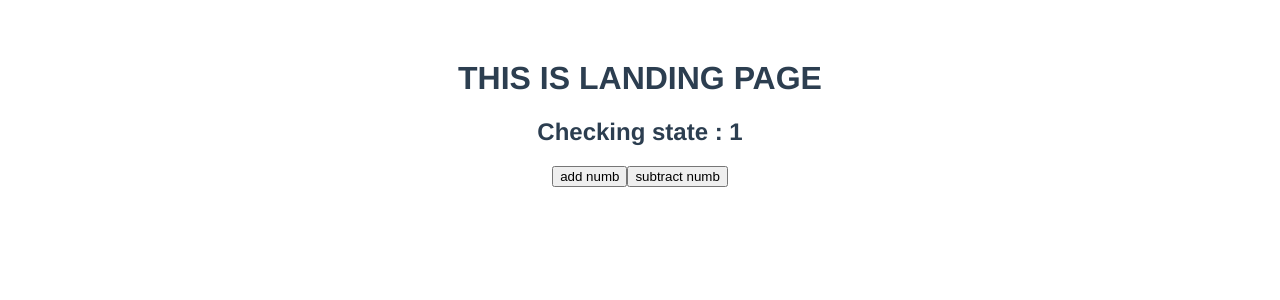
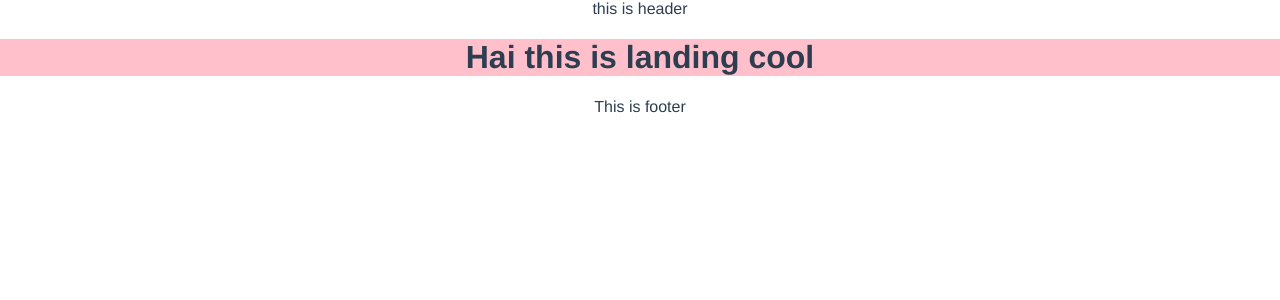
Before and after one commit to mfaisalghozi/warung-ide-2021, a Vue app in the folder frontend/: page /#/ in a window 1280 px wide. Shown: the top 300 px of the page. Built offline with nearby package versions, Linux system fonts and the light colour scheme.

Commit message:
feat: initate first landing page

```diff
--- a/frontend/config/webpack/webpack.dev.js
+++ b/frontend/config/webpack/webpack.dev.js
@@ -2,6 +2,7 @@ const HtmlWebpackPlugin = require("html-webpack-plugin");
 const path = require("path");
 const common = require("./webpack.common");
 const { merge } = require("webpack-merge");
+const { webpack } = require("webpack");
 
 module.exports = merge(common, {
   mode: "development",
@@ -10,15 +11,20 @@ module.exports = merge(common, {
     path: path.resolve(__dirname, "dist")
   },
   devServer: {
+    port: 8080,
     client: {
       webSocketTransport: 'ws',
-    }
+    },
+    hot: true,
   },
   plugins: [
     new HtmlWebpackPlugin({
       template: "./public/index.html"
-    })
+    }),
   ],
+  optimization: {
+    runtimeChunk: 'single',
+  },
   module: {
     rules: [
       { test: /\.css$/, use: ["vue-style-loader", "css-loader"] },
--- a/frontend/package.json
+++ b/frontend/package.json
@@ -3,8 +3,8 @@
   "version": "0.1.0",
   "private": true,
   "scripts": {
-    "dev": "webpack-dev-server --mode development --config config/webpack/webpack.dev.js --open",
-    "build-pack": "cross-env NODE_ENV=development webpack --config config/webpack/webpack.prod.js",
+    "dev": "cross-env NODE_ENV=development webpack-dev-server --mode development --config config/webpack/webpack.dev.js --open",
+    "build-pack": "webpack --config config/webpack/webpack.prod.js",
     "serve": "vue-cli-service serve",
     "build": "vue-cli-service build",
     "lint": "vue-cli-service lint"
--- a/frontend/public/index.html
+++ b/frontend/public/index.html
@@ -6,7 +6,7 @@
     <meta name="viewport" content="width=device-width,initial-scale=1.0">
     <link rel="icon" href="favicon.ico">
   </head>
-  <body>
+  <body style="margin: 0; padding: 0;">
     <div id="app"></div>
     <!-- built files will be auto injected -->
   </body>
--- a/frontend/src/App.vue
+++ b/frontend/src/App.vue
@@ -1,23 +1,20 @@
 <template>
   <div id="app">
-    <!-- <TestComponent />
-    <img alt="Vue logo" src="./assets/images/logo.png">
-    <HelloWorld msg="Welcome to Your Vue.js App"/>
-    <h1>Testing</h1>
-    <h1>hei</h1> -->
+    <HeaderTemplate />
     <router-view></router-view>
+    <FooterTemplate />
   </div>
 </template>
 
 <script>
-import HelloWorld from './components/HelloWorld.vue'
-import TestComponent from './components/TestComponent.vue'
+import HeaderTemplate from './components/HeaderTemplate.vue'
+import FooterTemplate from './components/FooterTemplate.vue'
 
 export default {
   name: 'App',
   components: {
-    HelloWorld,
-    TestComponent,
+    HeaderTemplate,
+    FooterTemplate
   }
 }
 </script>
@@ -30,5 +27,7 @@ export default {
   text-align: center;
   color: #2c3e50;
   margin-top: 60px;
+  margin: 0;
+  padding: 0;
 }
 </style>
--- /dev/null
+++ b/frontend/src/components/FooterTemplate.vue
@@ -0,0 +1,15 @@
+<template>
+  <div>
+    This is footer
+  </div>
+</template>
+
+<script>
+export default {
+  name: "FooterTemplate",
+}
+</script>
+
+<style>
+
+</style>
--- /dev/null
+++ b/frontend/src/components/HeaderTemplate.vue
@@ -0,0 +1,15 @@
+<template>
+  <div>
+    this is header
+  </div>
+</template>
+
+<script>
+export default {
+  name: "HeaderTemplate",
+}
+</script>
+
+<style>
+
+</style>
--- a/frontend/src/views/LandingPage.vue
+++ b/frontend/src/views/LandingPage.vue
@@ -1,38 +1,17 @@
 <template>
-  <div>
-      <h1>THIS IS LANDING PAGE</h1>
-      <h2>Checking state : {{ this.number }}</h2>
-      <button @click="addNumber">
-        add numb
-      </button>
-      <button @click="subtractNumber">
-        subtract numb
-      </button>
+  <div class="landingPageWrapper">
+    <h1>Hai this is landing cool</h1>
   </div>
 </template>
 
 <script>
-import store from '../store'
-import { mapState } from 'vuex'
-
 export default {
   name: 'LandingPage',
-  computed: {
-    ...mapState({
-      number: state => store.state.number
-    })
-  },
-  methods: {
-    addNumber () {
-      store.dispatch('addingNumber')
-    },
-    subtractNumber () {
-      store.dispatch('subtractNumber')
-    }
-  }
 }
 </script>
 
-<style>
-
-</style>
+<style lang="less" scoped>
+.landingPageWrapper {
+  background-color: pink;
+}
+</style>>
```
Also changed, not shown: frontend/src/components/CheckingState.vue (added, +38 -0 lines).
